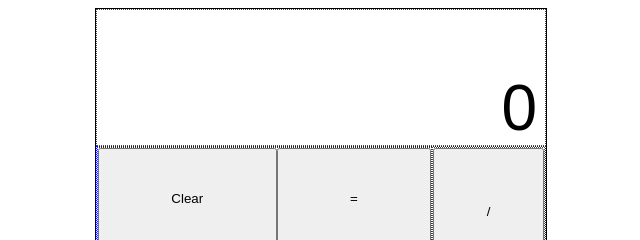
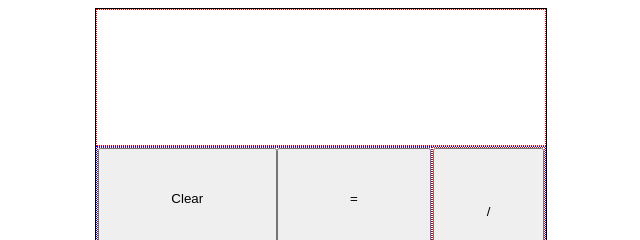
Before and after one commit to arndzk/calculator, a plain HTML site: page index.html in a window 1280 px wide. Both pictures are taken after a click on the button "Clear". Shown: the top 240 px of the page, 319-959 px from the left. Drawn offline with Linux system fonts and the light colour scheme.

Commit message:
progress: buttons in buttonsNumbers & buttonsOperators update the display + buttonClear clears the display

```diff
--- a/script.js
+++ b/script.js
@@ -1,3 +1,5 @@
+const displayContents = ``
+
 generateCalculator();
 
 // Generate Calculator Buttons
@@ -15,7 +17,7 @@ function generateCalculator() {
     display.readOnly = true;
     const displayNumbers = document.createElement('div');
     displayNumbers.classList.add('display-numbers');
-    displayNumbers.innerHTML = `0`;
+    displayNumbers.innerHTML = displayContents;
     display.appendChild(displayNumbers);
     calcDisplay.appendChild(display);
 
@@ -34,6 +36,8 @@ function generateCalculator() {
     buttonDecimal.classList.add('button-number');
     buttonZero.innerHTML = `0`;
     buttonDecimal.innerHTML = `.`;
+    buttonZero.addEventListener('click', updateDisplay, false);
+    buttonDecimal.addEventListener('click', updateDisplay, false);
     numberRowBottom.appendChild(buttonZero);
     numberRowBottom.appendChild(buttonDecimal);
     buttonsNumbers.appendChild(numberRowBottom);
@@ -47,6 +51,7 @@ function generateCalculator() {
             const buttonNumber = document.createElement('button');
             buttonNumber.classList.add('button-number');
             buttonNumber.innerHTML = `${counter++}`;
+            buttonNumber.addEventListener('click', updateDisplay, false);
             numberRow.appendChild(buttonNumber);
         }
         buttonsNumbers.appendChild(numberRow);
@@ -59,6 +64,7 @@ function generateCalculator() {
     buttonEquals.classList.add('button-equals');
     buttonClear.innerHTML = `Clear`;
     buttonEquals.innerHTML = `=`;
+    buttonClear.addEventListener('click', clearDisplay, false);
     numberRow.appendChild(buttonClear);
     numberRow.appendChild(buttonEquals);
     buttonsNumbers.appendChild(numberRow);
@@ -79,6 +85,11 @@ function generateCalculator() {
     buttonSubtract.innerHTML = `-`;
     buttonAdd.innerHTML = `+`;
 
+    buttonDivide.addEventListener('click', updateDisplay, false);
+    buttonMultiply.addEventListener('click', updateDisplay, false);
+    buttonSubtract.addEventListener('click', updateDisplay, false);
+    buttonAdd.addEventListener('click', updateDisplay, false);
+
     buttonsOperators.appendChild(buttonDivide);
     buttonsOperators.appendChild(buttonMultiply);
     buttonsOperators.appendChild(buttonSubtract);
@@ -90,6 +101,21 @@ function generateCalculator() {
     calculator.appendChild(calcButtons);
 }
 
+// Display Logic
+
+function updateDisplay() {
+    let newContent = this.innerHTML;
+    let displayNumbers = document.querySelector('.display-numbers');
+    let newDisplayContent = displayNumbers.innerHTML;
+    console.log(`${typeof(newDisplayContent)}`)
+    newDisplayContent = newDisplayContent.concat(newContent);
+    displayNumbers.innerHTML = newDisplayContent;
+}
+
+function clearDisplay() {
+    let displayNumbers = document.querySelector('.display-numbers');
+    displayNumbers.innerHTML = ``;
+}
 
 // Calculator Logic
 
--- a/style.css
+++ b/style.css
@@ -20,6 +20,7 @@ html, body {
     flex-direction: row;
     flex-grow: 1;
     border: 1px dotted red;
+    overflow: hidden;
 }
 
 .display {
@@ -28,12 +29,15 @@ html, body {
     background-color: white;
     text-align: right;
     font-size:  64px;
+    display: inline-block;
 }
 
 .display-numbers {
     position: absolute;
     bottom: 0;
     right: 8px;
+    display: inline-block;
+    white-space: nowrap;
 }
 
 .calc-buttons {
```
